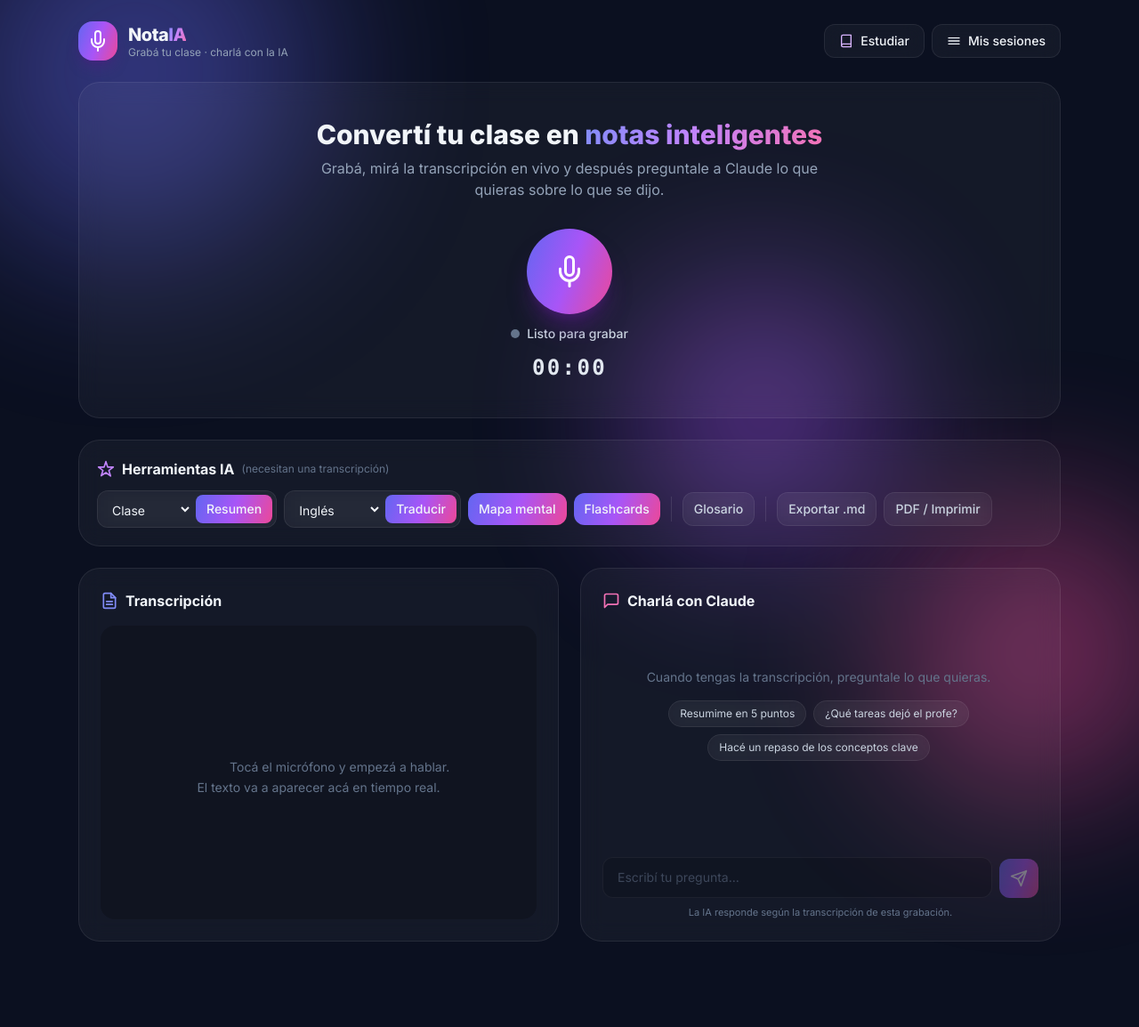
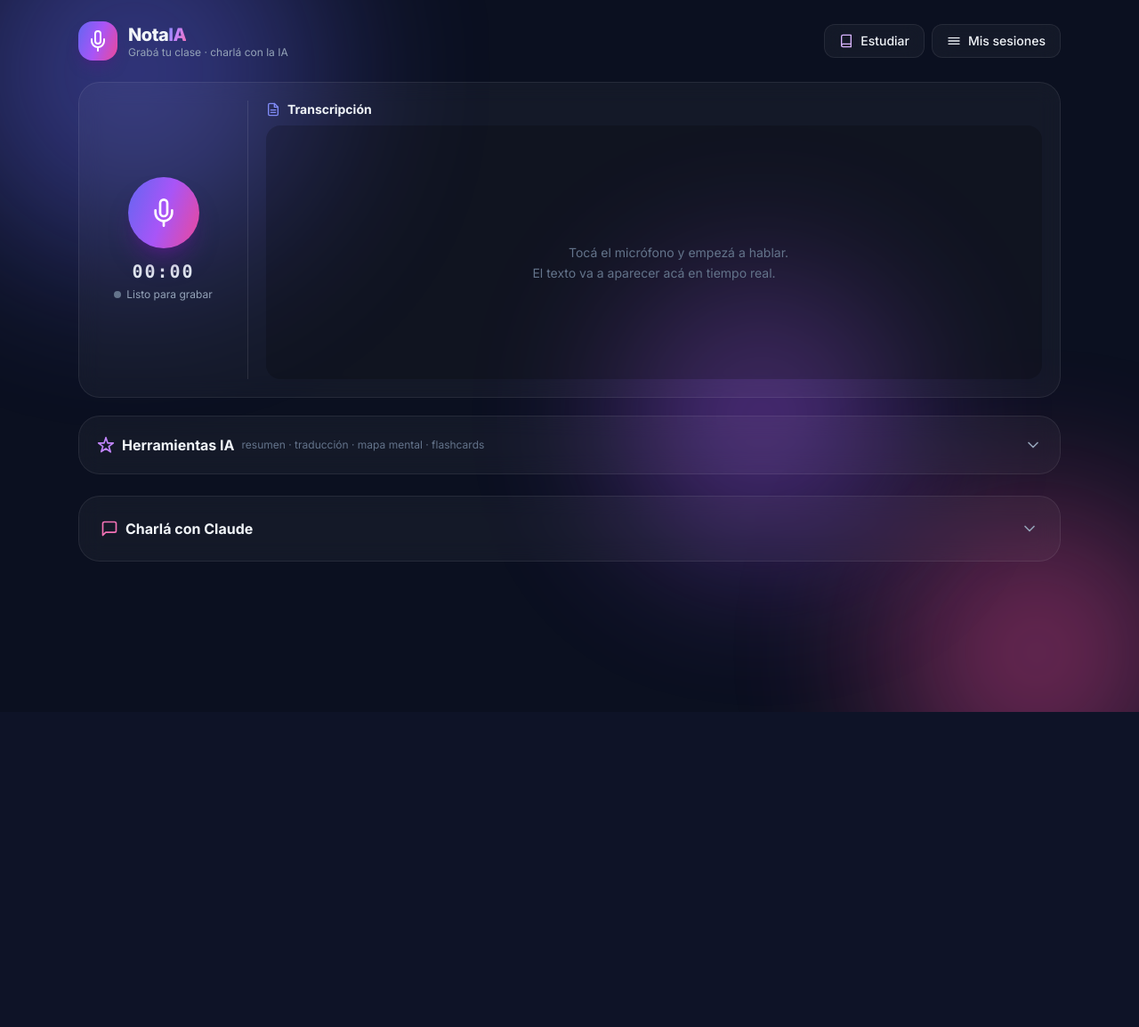
Before and after one commit to alejandroeric/grabadora-ia, a Flask app: page / in a window 1280 px wide. Shown: the whole page at 89% size. After the commit the page ends 800 px from the top, so only its background shows below. Run offline with Flask 3, Linux system fonts and the light colour scheme; data that the repository does not hold is empty; some libraries are stand-ins or nearby versions.

Commit message:
Acorta y reorganiza la pagina principal
- Une grabacion + transcripcion en una sola tarjeta arriba (se ven juntas
  en la misma pantalla, con el texto en vivo al lado del boton de grabar).
- Saca el hero grande que ocupaba media pantalla.
- Herramientas IA y Chat ahora son secciones colapsables (plegadas por
  defecto, se abren al tocar el titulo) para acortar la pagina.
- Chat pasa a ancho completo debajo.

Co-Authored-By: Claude Opus 4.8 <noreply@anthropic.com>

```diff
--- a/static/js/app.js
+++ b/static/js/app.js
@@ -896,7 +896,21 @@
     });
   });
 
+  // ---------- Secciones colapsables ----------
+  function setupCollapse(toggleId, contentId, chevronId) {
+    const t = $(toggleId);
+    const c = $(contentId);
+    const ch = $(chevronId);
+    if (!t || !c) return;
+    t.addEventListener("click", () => {
+      const nowHidden = c.classList.toggle("hidden");
+      if (ch) ch.classList.toggle("rotate-180", !nowHidden);
+    });
+  }
+
   // ---------- Init ----------
+  setupCollapse("tools-toggle", "tools-content", "tools-chevron");
+  setupCollapse("chat-toggle", "chat-content", "chat-chevron");
   if (window.mermaid) {
     window.mermaid.initialize({ startOnLoad: false, theme: "dark", securityLevel: "loose" });
   }
--- a/templates/index.html
+++ b/templates/index.html
@@ -117,38 +117,65 @@
       Tu navegador no soporta grabación de audio. Probá con una versión reciente de <strong>Chrome, Firefox o Safari</strong>.
     </div>
 
-    <!-- Hero / Grabadora -->
-    <section class="glass rounded-3xl p-8 sm:p-10 text-center mb-6 fade-in">
-      <h2 class="text-2xl sm:text-3xl font-extrabold leading-tight">
-        Convertí tu clase en <span class="grad-text">notas inteligentes</span>
-      </h2>
-      <p class="text-slate-400 mt-2 max-w-xl mx-auto text-sm sm:text-base">
-        Grabá, mirá la transcripción en vivo y después preguntale a Claude lo que quieras sobre lo que se dijo.
-      </p>
-
-      <!-- Botón de grabar -->
-      <div class="mt-8 flex flex-col items-center gap-3">
-        <button id="record-btn" class="relative h-24 w-24 rounded-full grad-bg grid place-items-center shadow-xl shadow-purple-900/50 transition hover:scale-105 active:scale-95">
+    <!-- Grabación + Transcripción (juntas, en la misma pantalla) -->
+    <section class="glass rounded-3xl p-5 mb-5 fade-in">
+      <div class="grid md:grid-cols-[170px_1fr] gap-5">
+        <!-- Grabar -->
+        <div class="flex md:flex-col items-center justify-center gap-3 md:border-r md:border-white/10 md:pr-5">
+          <button id="record-btn" class="relative h-20 w-20 rounded-full grad-bg grid place-items-center shadow-xl shadow-purple-900/50 transition hover:scale-105 active:scale-95 shrink-0">
             <span id="record-icon">
-            <svg class="h-9 w-9 text-white" viewBox="0 0 24 24" fill="none" stroke="currentColor" stroke-width="2" stroke-linecap="round" stroke-linejoin="round"><path d="M12 1a3 3 0 0 0-3 3v8a3 3 0 0 0 6 0V4a3 3 0 0 0-3-3z"/><path d="M19 10v2a7 7 0 0 1-14 0v-2"/><line x1="12" y1="19" x2="12" y2="23"/></svg>
+              <svg class="h-8 w-8 text-white" viewBox="0 0 24 24" fill="none" stroke="currentColor" stroke-width="2" stroke-linecap="round" stroke-linejoin="round"><path d="M12 1a3 3 0 0 0-3 3v8a3 3 0 0 0 6 0V4a3 3 0 0 0-3-3z"/><path d="M19 10v2a7 7 0 0 1-14 0v-2"/><line x1="12" y1="19" x2="12" y2="23"/></svg>
             </span>
           </button>
-        <div class="flex items-center gap-2 text-sm">
-          <span id="status-dot" class="h-2.5 w-2.5 rounded-full bg-slate-500"></span>
-          <span id="status-text" class="text-slate-300 font-medium">Listo para grabar</span>
+          <div class="text-center">
+            <div id="timer" class="font-mono text-xl font-bold tracking-widest text-slate-200 tabular-nums">00:00</div>
+            <div class="flex items-center justify-center gap-1.5 text-xs mt-1">
+              <span id="status-dot" class="h-2 w-2 rounded-full bg-slate-500"></span>
+              <span id="status-text" class="text-slate-400">Listo para grabar</span>
             </div>
-        <div id="timer" class="font-mono text-2xl font-bold tracking-widest text-slate-200 tabular-nums">00:00</div>
+          </div>
+        </div>
+
+        <!-- Transcripción en vivo -->
+        <div class="flex flex-col min-h-[260px]">
+          <div class="flex items-center justify-between mb-2">
+            <h3 class="font-bold flex items-center gap-2 text-sm">
+              <svg class="h-4 w-4 text-indigo-400" viewBox="0 0 24 24" fill="none" stroke="currentColor" stroke-width="2" stroke-linecap="round" stroke-linejoin="round"><path d="M14 2H6a2 2 0 0 0-2 2v16a2 2 0 0 0 2 2h12a2 2 0 0 0 2-2V8z"/><polyline points="14 2 14 8 20 8"/><line x1="16" y1="13" x2="8" y2="13"/><line x1="16" y1="17" x2="8" y2="17"/></svg>
+              Transcripción
+            </h3>
+            <button id="copy-transcript" class="text-xs text-slate-400 hover:text-white transition hidden">Copiar</button>
+          </div>
+          <div id="transcript-box" class="flex-1 overflow-y-auto rounded-2xl bg-black/20 p-4 text-sm leading-relaxed text-slate-200 whitespace-pre-wrap">
+            <p id="transcript-empty" class="text-slate-500 text-center mt-12">
+              Tocá el micrófono y empezá a hablar.<br/>El texto va a aparecer acá en tiempo real.
+            </p>
+            <span id="transcript-final"></span><span id="transcript-interim" class="text-slate-400 italic"></span>
+          </div>
+          <!-- Acciones: guardar / descartar -->
+          <div id="actions" class="hidden mt-3 grid grid-cols-2 gap-3 fade-in">
+            <button id="save-btn" class="grad-bg hover:opacity-90 transition rounded-xl py-2.5 font-semibold flex items-center justify-center gap-2 text-sm">
+              <svg class="h-4 w-4" viewBox="0 0 24 24" fill="none" stroke="currentColor" stroke-width="2" stroke-linecap="round" stroke-linejoin="round"><path d="M19 21H5a2 2 0 0 1-2-2V5a2 2 0 0 1 2-2h11l5 5v11a2 2 0 0 1-2 2z"/><polyline points="17 21 17 13 7 13 7 21"/><polyline points="7 3 7 8 15 8"/></svg>
+              Guardar
+            </button>
+            <button id="discard-btn" class="glass hover:bg-white/10 transition rounded-xl py-2.5 font-semibold flex items-center justify-center gap-2 text-slate-300 text-sm">
+              <svg class="h-4 w-4" viewBox="0 0 24 24" fill="none" stroke="currentColor" stroke-width="2" stroke-linecap="round" stroke-linejoin="round"><polyline points="3 6 5 6 21 6"/><path d="M19 6v14a2 2 0 0 1-2 2H7a2 2 0 0 1-2-2V6m3 0V4a2 2 0 0 1 2-2h4a2 2 0 0 1 2 2v2"/></svg>
+              Descartar
+            </button>
+          </div>
+        </div>
       </div>
     </section>
 
     <!-- Herramientas IA -->
     <section class="glass rounded-3xl p-5 mb-6">
-      <div class="flex items-center gap-2 mb-3">
+      <button id="tools-toggle" type="button" class="w-full flex items-center gap-2">
         <svg class="h-5 w-5 text-purple-400" viewBox="0 0 24 24" fill="none" stroke="currentColor" stroke-width="2" stroke-linecap="round" stroke-linejoin="round"><path d="M12 2l2.4 7.4H22l-6 4.6 2.3 7.4-6.3-4.6L5.7 21 8 14 2 9.4h7.6z"/></svg>
         <h3 class="font-bold">Herramientas IA</h3>
-        <span class="text-xs text-slate-500">(necesitan una transcripción)</span>
-      </div>
+        <span class="text-xs text-slate-500 hidden sm:inline">resumen · traducción · mapa mental · flashcards</span>
+        <svg id="tools-chevron" class="h-5 w-5 ml-auto text-slate-400 transition-transform" viewBox="0 0 24 24" fill="none" stroke="currentColor" stroke-width="2" stroke-linecap="round" stroke-linejoin="round"><polyline points="6 9 12 15 18 9"/></svg>
+      </button>
 
+      <div id="tools-content" class="hidden mt-3">
       <div class="flex flex-wrap items-center gap-2">
         <!-- Resumen -->
         <div class="flex items-center gap-1 glass rounded-xl p-1">
@@ -197,49 +224,20 @@
           class="w-full resize-y rounded-xl bg-black/30 border border-white/10 px-4 py-3 text-sm focus:outline-none focus:ring-2 focus:ring-purple-500/60 placeholder:text-slate-500"></textarea>
         <p class="text-[11px] text-slate-500 mt-1">Se guarda en este navegador y la IA lo usa para entender y corregir términos técnicos. (Se guarda solo al escribir.)</p>
       </div>
-    </section>
-
-    <!-- Grilla: Transcript + Chat -->
-    <div class="grid lg:grid-cols-2 gap-6">
-
-      <!-- Transcript -->
-      <section class="glass rounded-3xl p-6 flex flex-col min-h-[420px]">
-        <div class="flex items-center justify-between mb-4">
-          <h3 class="font-bold flex items-center gap-2">
-            <svg class="h-5 w-5 text-indigo-400" viewBox="0 0 24 24" fill="none" stroke="currentColor" stroke-width="2" stroke-linecap="round" stroke-linejoin="round"><path d="M14 2H6a2 2 0 0 0-2 2v16a2 2 0 0 0 2 2h12a2 2 0 0 0 2-2V8z"/><polyline points="14 2 14 8 20 8"/><line x1="16" y1="13" x2="8" y2="13"/><line x1="16" y1="17" x2="8" y2="17"/></svg>
-            Transcripción
-          </h3>
-          <button id="copy-transcript" class="text-xs text-slate-400 hover:text-white transition hidden">Copiar</button>
-        </div>
-        <div id="transcript-box" class="flex-1 overflow-y-auto rounded-2xl bg-black/20 p-4 text-sm leading-relaxed text-slate-200 whitespace-pre-wrap">
-          <p id="transcript-empty" class="text-slate-500 text-center mt-16">
-            Tocá el micrófono y empezá a hablar.<br/>El texto va a aparecer acá en tiempo real.
-          </p>
-          <span id="transcript-final"></span><span id="transcript-interim" class="text-slate-400 italic"></span>
-        </div>
-
-        <!-- Acciones: guardar / descartar -->
-        <div id="actions" class="hidden mt-4 grid grid-cols-2 gap-3 fade-in">
-          <button id="save-btn" class="grad-bg hover:opacity-90 transition rounded-xl py-3 font-semibold flex items-center justify-center gap-2">
-            <svg class="h-4 w-4" viewBox="0 0 24 24" fill="none" stroke="currentColor" stroke-width="2" stroke-linecap="round" stroke-linejoin="round"><path d="M19 21H5a2 2 0 0 1-2-2V5a2 2 0 0 1 2-2h11l5 5v11a2 2 0 0 1-2 2z"/><polyline points="17 21 17 13 7 13 7 21"/><polyline points="7 3 7 8 15 8"/></svg>
-            Guardar sesión
-          </button>
-          <button id="discard-btn" class="glass hover:bg-white/10 transition rounded-xl py-3 font-semibold flex items-center justify-center gap-2 text-slate-300">
-            <svg class="h-4 w-4" viewBox="0 0 24 24" fill="none" stroke="currentColor" stroke-width="2" stroke-linecap="round" stroke-linejoin="round"><polyline points="3 6 5 6 21 6"/><path d="M19 6v14a2 2 0 0 1-2 2H7a2 2 0 0 1-2-2V6m3 0V4a2 2 0 0 1 2-2h4a2 2 0 0 1 2 2v2"/></svg>
-            Descartar
-          </button>
       </div>
     </section>
 
     <!-- Chat -->
-      <section class="glass rounded-3xl p-6 flex flex-col min-h-[420px]">
-        <h3 class="font-bold flex items-center gap-2 mb-4">
+    <section class="glass rounded-3xl p-6">
+      <button id="chat-toggle" type="button" class="w-full flex items-center gap-2">
         <svg class="h-5 w-5 text-pink-400" viewBox="0 0 24 24" fill="none" stroke="currentColor" stroke-width="2" stroke-linecap="round" stroke-linejoin="round"><path d="M21 15a2 2 0 0 1-2 2H7l-4 4V5a2 2 0 0 1 2-2h14a2 2 0 0 1 2 2z"/></svg>
-          Charlá con Claude
-        </h3>
+        <h3 class="font-bold">Charlá con Claude</h3>
+        <svg id="chat-chevron" class="h-5 w-5 ml-auto text-slate-400 transition-transform" viewBox="0 0 24 24" fill="none" stroke="currentColor" stroke-width="2" stroke-linecap="round" stroke-linejoin="round"><polyline points="6 9 12 15 18 9"/></svg>
+      </button>
 
+      <div id="chat-content" class="hidden mt-4 flex flex-col min-h-[380px]">
       <div id="chat-messages" class="flex-1 overflow-y-auto space-y-3 pr-1">
-          <div id="chat-empty" class="text-center text-slate-500 mt-12 text-sm">
+        <div id="chat-empty" class="text-center text-slate-500 mt-10 text-sm">
           <p>Cuando tengas la transcripción, preguntale lo que quieras.</p>
           <div class="mt-4 flex flex-wrap gap-2 justify-center">
             <button class="suggestion glass hover:bg-white/10 transition rounded-full px-3 py-1.5 text-xs text-slate-300">Resumime en 5 puntos</button>
@@ -258,8 +256,8 @@
         </button>
       </form>
       <p class="text-[11px] text-slate-500 mt-2 text-center">La IA responde según la transcripción de esta grabación.</p>
+      </div>
     </section>
-    </div>
   </div>
 
   <!-- Drawer: Mis sesiones -->
```
Lines whose indentation alone changed are shown as unchanged.
